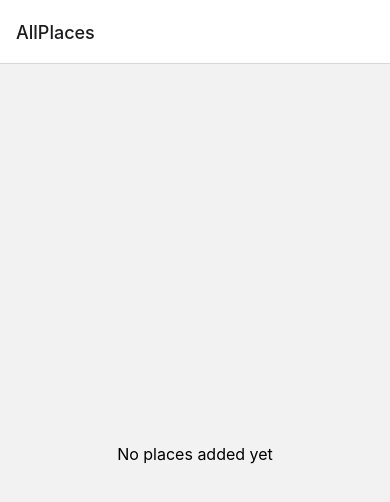
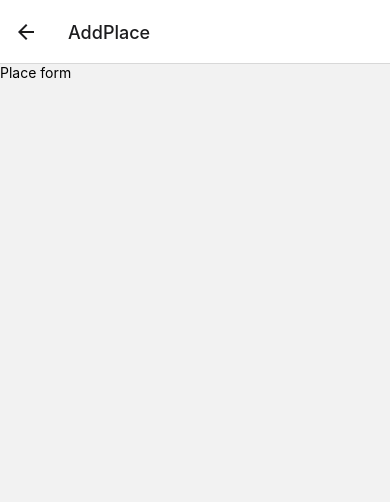
Before and after one commit to niteshsaxena03/FavouritePlaces, a React Native app: screen /AddPlace in a window 390 px wide. Shown: the top 502 px of the page. Built offline with nearby package versions, Linux system fonts and the light colour scheme.

Commit message:
Creating a new component IconButton and using it for navigation

```diff
--- a/App.js
+++ b/App.js
@@ -1,21 +1,34 @@
-import { StatusBar } from 'expo-status-bar';
-import { StyleSheet, Text, View } from 'react-native';
-import {NavigationContainer} from '@react-navigation/native';
-import {createNativeStackNavigator} from '@react-navigation/native-stack';
-import AllPlaces from './screens/AllPlaces';
-import AddPlace from './screens/AddPlace';
+import { StatusBar } from "expo-status-bar";
+import { StyleSheet, Text, View } from "react-native";
+import { NavigationContainer } from "@react-navigation/native";
+import { createNativeStackNavigator } from "@react-navigation/native-stack";
+import AllPlaces from "./screens/AllPlaces";
+import AddPlace from "./screens/AddPlace";
+import IconButton from "./components/UI/IconButton";
 
-const Stack=createNativeStackNavigator();
-
+const Stack = createNativeStackNavigator();
 
 export default function App() {
   return (
     <>
-    <StatusBar  style="auto" />
+      <StatusBar style="auto" />
       <NavigationContainer>
         <Stack.Navigator>
-       <Stack.Screen name="AllPlaces" component={AllPlaces}/>
-       <Stack.Screen name='AllPlace' component={AddPlace}/>
+          <Stack.Screen
+            name="AllPlaces"
+            component={AllPlaces}
+            options={({ navigation }) => ({
+              headerRight: ({ tintColor }) => (
+                <IconButton
+                  size={24}
+                  color={tintColor}
+                  icon="add"
+                  onPress={() => navigation.navigate("AddPlace")}
+                />
+              ),
+            })}
+          />
+          <Stack.Screen name="AddPlace" component={AddPlace} />
         </Stack.Navigator>
       </NavigationContainer>
     </>
--- /dev/null
+++ b/components/UI/IconButton.js
@@ -0,0 +1,26 @@
+import { Pressable, StyleSheet } from "react-native";
+import { Ionicons } from "@expo/vector-icons";
+
+function IconButton({ onPress, icon, size, color }) {
+  return (
+    <Pressable
+      onPress={onPress}
+      style={({ pressed }) => [styles.pressed && pressed, styles.button]}
+    >
+      <Ionicons size={size} color={color} name={icon} />
+    </Pressable>
+  );
+}
+export default IconButton;
+
+const styles = StyleSheet.create({
+  button: {
+    padding: 8,
+    margin: 4,
+    justifyContent: "center",
+    alignItems: "center",
+  },
+  pressed: {
+    opacity: 0.6,
+  },
+});
--- a/package.json
+++ b/package.json
@@ -9,6 +9,7 @@
     "web": "expo start --web"
   },
   "dependencies": {
+    "@expo/vector-icons": "^14.0.0",
     "@react-navigation/native": "^6.1.17",
     "@react-navigation/native-stack": "^6.9.26",
     "expo": "~50.0.14",
```
Also changed, not shown: 1 other file (tests, documents, lock files or other folders). Lines whose indentation alone changed are shown as unchanged.
